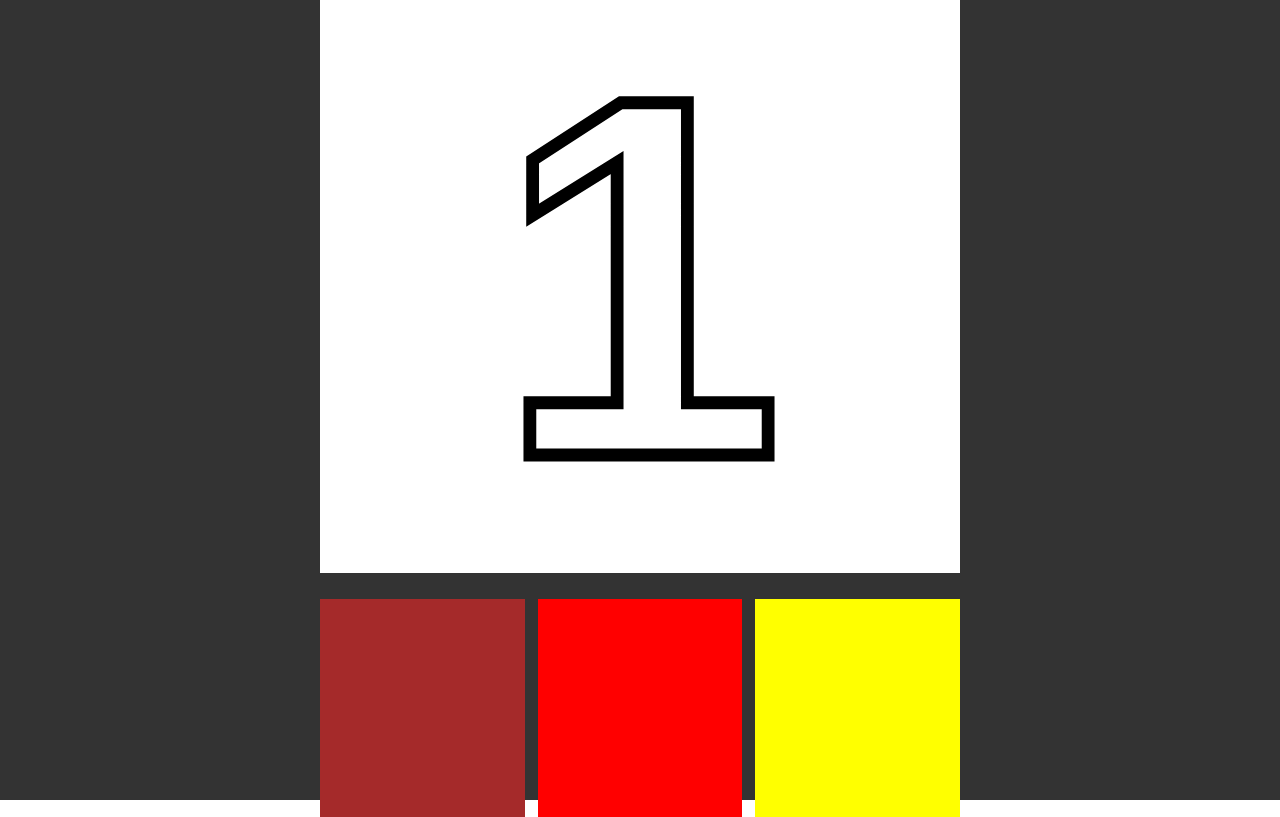
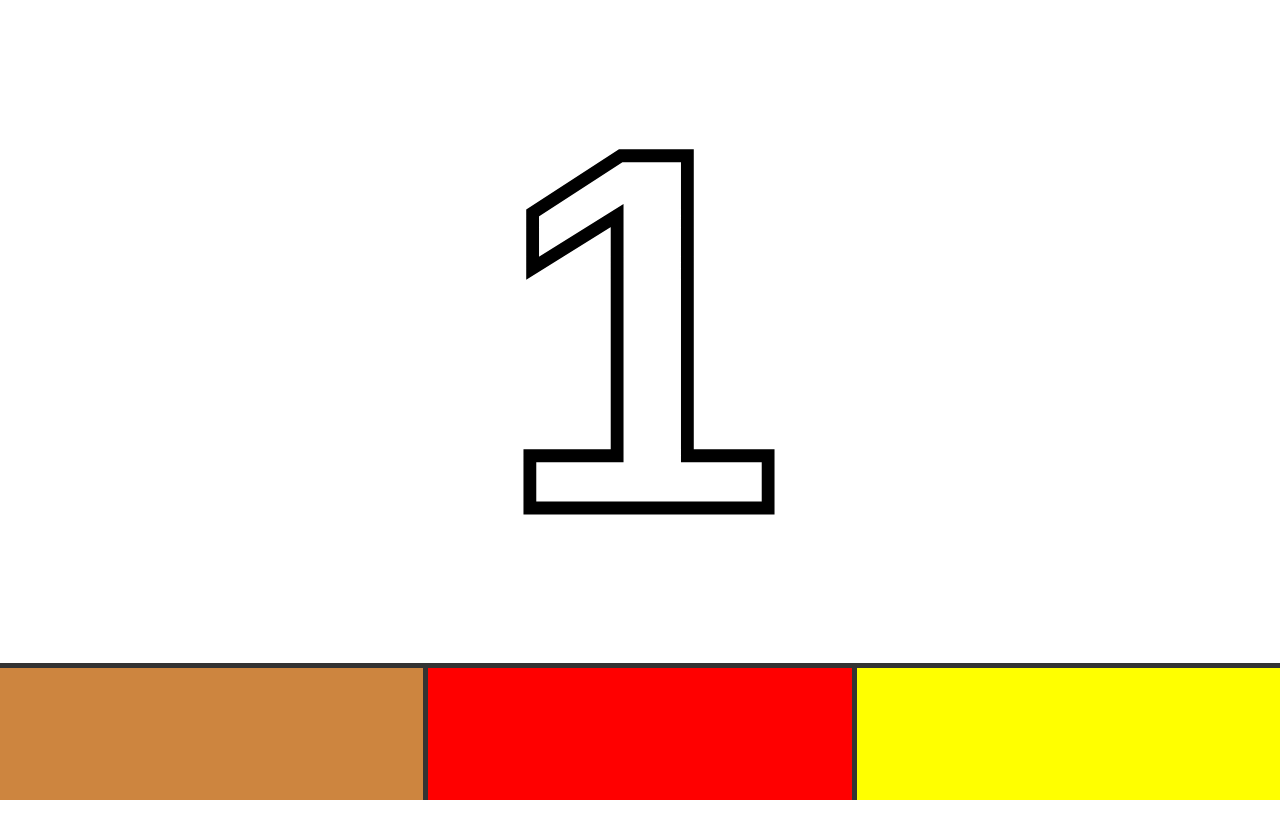
Before and after one commit to mgd-php/color-game, a plain HTML site: page index.html in a window 1280 px wide. Drawn offline with Linux system fonts and the light colour scheme.

Commit message:
Updated colors and add grid

```diff
--- a/css/style.css
+++ b/css/style.css
@@ -9,16 +9,15 @@ body {
     position: absolute;
     width: 100%;
     height: 100%;
-    display: flex;
-    flex-direction: column;
-    align-items: center;
-    justify-content: center;
+    display: grid;
+    grid-template-columns: repeat(3, 1fr);
+    grid-template-rows: 5fr 1fr;
+    grid-gap: 5px;
 }
 
 #number-container {
     background: white;
-    width: 50vw;
-    height: 50vw;
+    grid-column: span 3;
     display: flex;
     align-items: center;
     justify-content: center;
@@ -33,13 +32,6 @@ body {
     transition:all 500ms ease;
 }
 
-#colors {
-    width: 50vw;
-    display: flex;
-    justify-content: space-between;
-    margin-top: 2vw;
-}
-
 #colors .color {
     width: 32%;
     height: 17vw;
--- a/index.html
+++ b/index.html
@@ -10,11 +10,9 @@
         <div id="number-container">
             <span id="number"></span>
         </div>
-        <div id="colors">
-            <div class="color"></div>
-            <div class="color"></div>
-            <div class="color"></div>
-        </div>
+        <div class="color"></div>
+        <div class="color"></div>
+        <div class="color"></div>
     </div>
     <script type="text/javascript" src="js/script.js"></script>
 </body>
--- a/js/script.js
+++ b/js/script.js
@@ -1,12 +1,12 @@
 (function() {
     let currentNumber = 1;
     const colors = [
-        'red', 'orange', 'yellow', 'green', 'skyblue', 'blue', 'purple', 'brown', 'gray', 'black',
-        'pink'
+        'red', 'orangered', 'yellow', 'green', 'deepskyblue', 'mediumblue', 'blueviolet', 'peru', 'gray', 'black',
+        'deeppink'
     ];
     const rightChoices = {
-        0: 'black', 1: 'red', 2: 'blue', 3: 'yellow', 4: 'green',
-        5: 'pink', 6: 'orange', 7: 'purple', 8: 'brown', 9: 'gray'
+        0: 'black', 1: 'red', 2: 'mediumblue', 3: 'yellow', 4: 'green',
+        5: 'deeppink', 6: 'orangered', 7: 'blueviolet', 8: 'peru', 9: 'gray'
     };
 
     const successSound = new Audio('audio/success.ogg');
@@ -14,7 +14,7 @@
     let changing = false;
 
     const numberSpan = document.getElementById('number');
-    const colorButtons = document.querySelectorAll('#colors .color');
+    const colorButtons = document.querySelectorAll('.color');
 
     colorButtons.forEach(function(button) {
         if (changing) {
```
